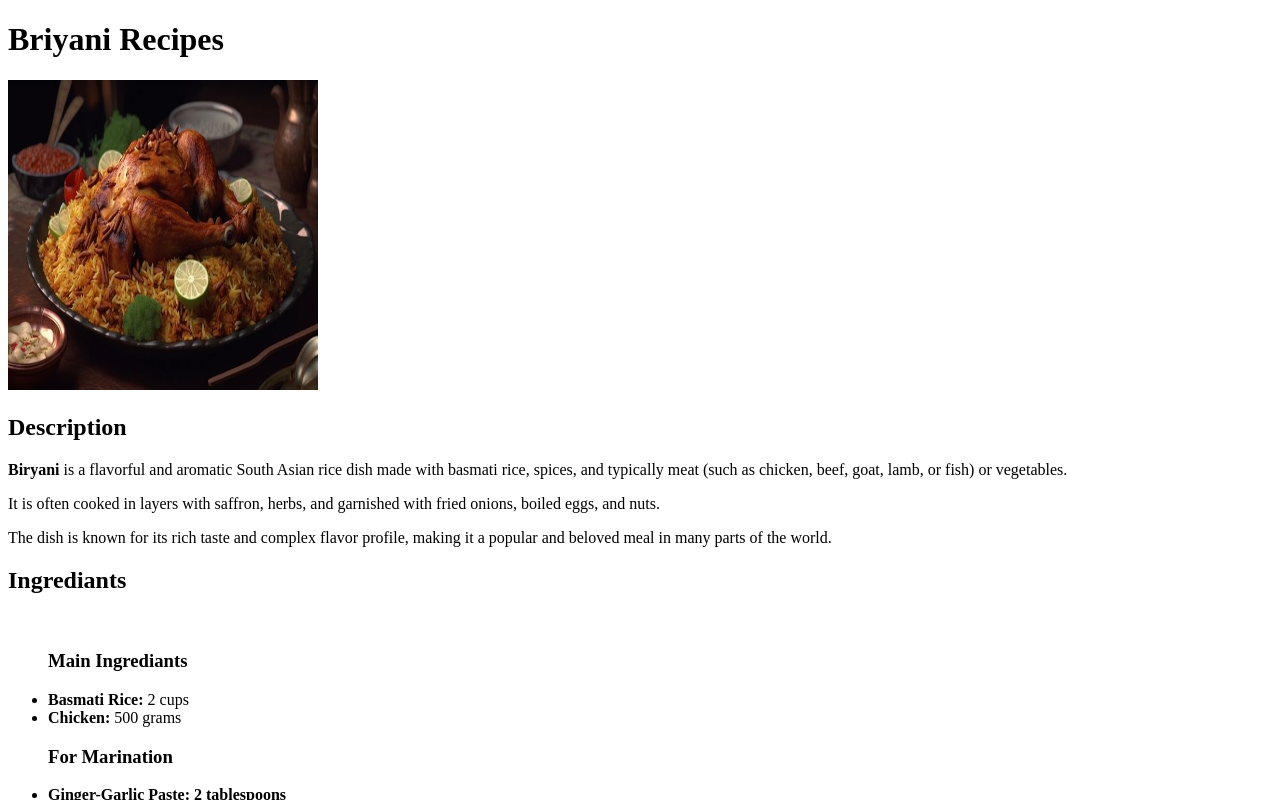
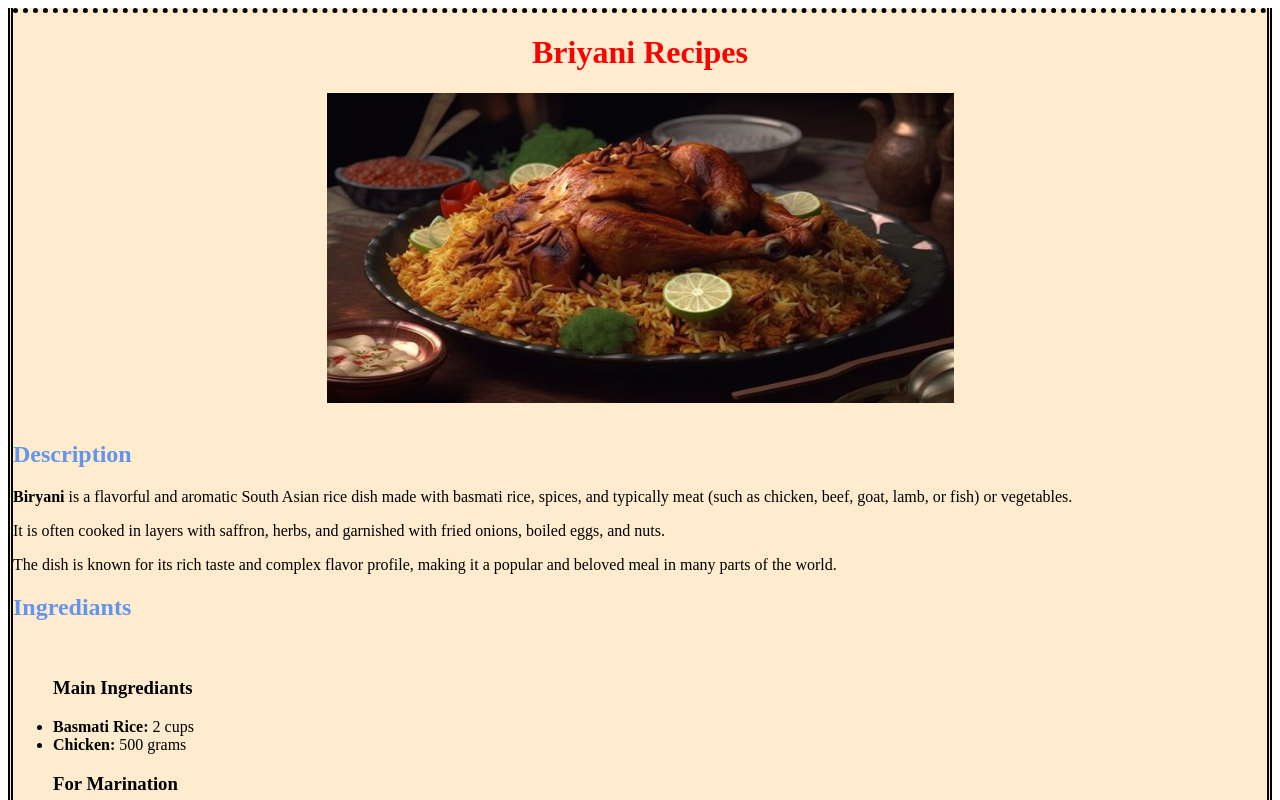
Before and after one commit to Mukil-N/odin-recipes, a plain HTML site: page recipes/briyani.html in a window 1280 px wide. Shown: the top 800 px of the page. Drawn offline with Linux system fonts and the light colour scheme.

Commit message:
I have added style to index

```diff
--- /dev/null
+++ b/recipes/briyani.css
@@ -0,0 +1,21 @@
+.main {
+    background-color: blanchedalmond;
+    border-bottom: 5px dotted black;
+    border-left: 5px double black;
+    border-right: 5px double black;
+}
+.main .heading {
+    text-align: center;
+    color: red;
+    border-top: 5px dotted black;
+
+ }
+img {
+    display: block;
+    margin-left: auto;
+    margin-right: auto;
+    width: 50%;
+ }
+ h2 {
+    color: cornflowerblue;
+ }
--- a/recipes/briyani.html
+++ b/recipes/briyani.html
@@ -3,10 +3,12 @@
     <head>
         <meta charset="UTF-8">
         <title>Document</title>
+        <link rel="stylesheet" href="briyani.css">
     </head>
 
     <body>
-        <h1>Briyani Recipes</h1>
+        <div class="main">
+            <div class="heading"><h1>Briyani Recipes</h1></div>
         <img src="./briyani.jpg" alt="Epitome of Food" height="310" width="310">
         <br>
         <h2>Description</h2>
@@ -59,5 +61,6 @@
             <li><strong>Dum Cooking: </strong>Cover with a tight lid. Cook on low heat for 20-25 minutes.</li>
             <li><strong>Serve: </strong>Gently mix layers and serve hot. Garnish with boiled eggs and additional fried onions if desired.</li>
         </ol>
+        </div>
     </body>
 </html>
--- /dev/null
+++ b/recipes/shawarma.css
@@ -0,0 +1,23 @@
+.main {
+    background-color: blanchedalmond;
+    border-bottom: 5px dotted black;
+    border-left: 5px double black;
+    border-right: 5px double black;
+
+}
+.main .heading {
+
+    text-align: center;
+    color: red;
+    border-top: 5px dotted black;
+
+ }
+img {
+    display: block;
+    margin-left: auto;
+    margin-right: auto;
+    width: 50%;
+ }
+ h2 {
+    color: cornflowerblue;
+ }
```
Also changed, not shown: index.html (+8 -3 lines), recipes/shawarma.html (+4 -1 lines), style.css (added, +20 -0 lines).
